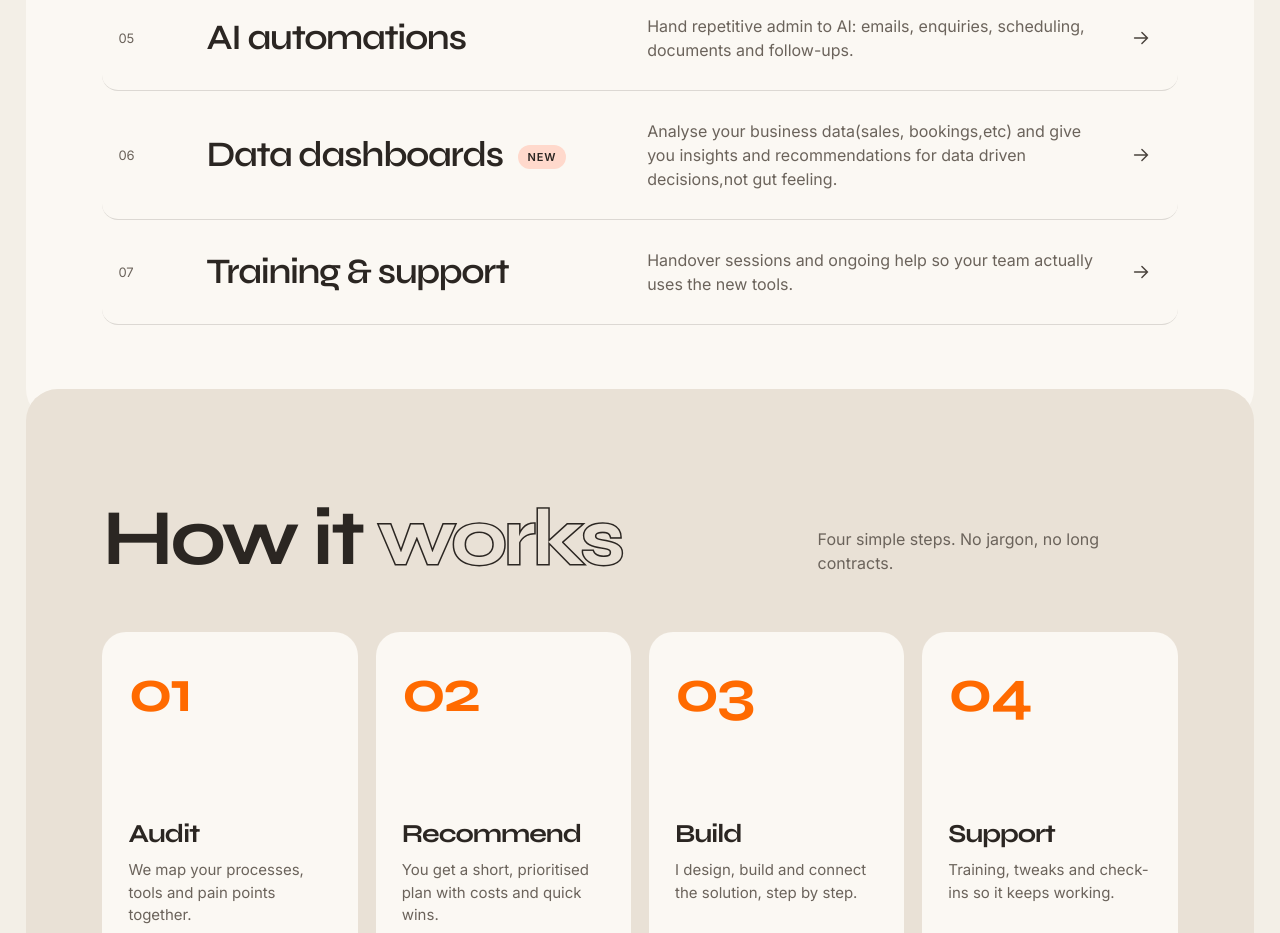
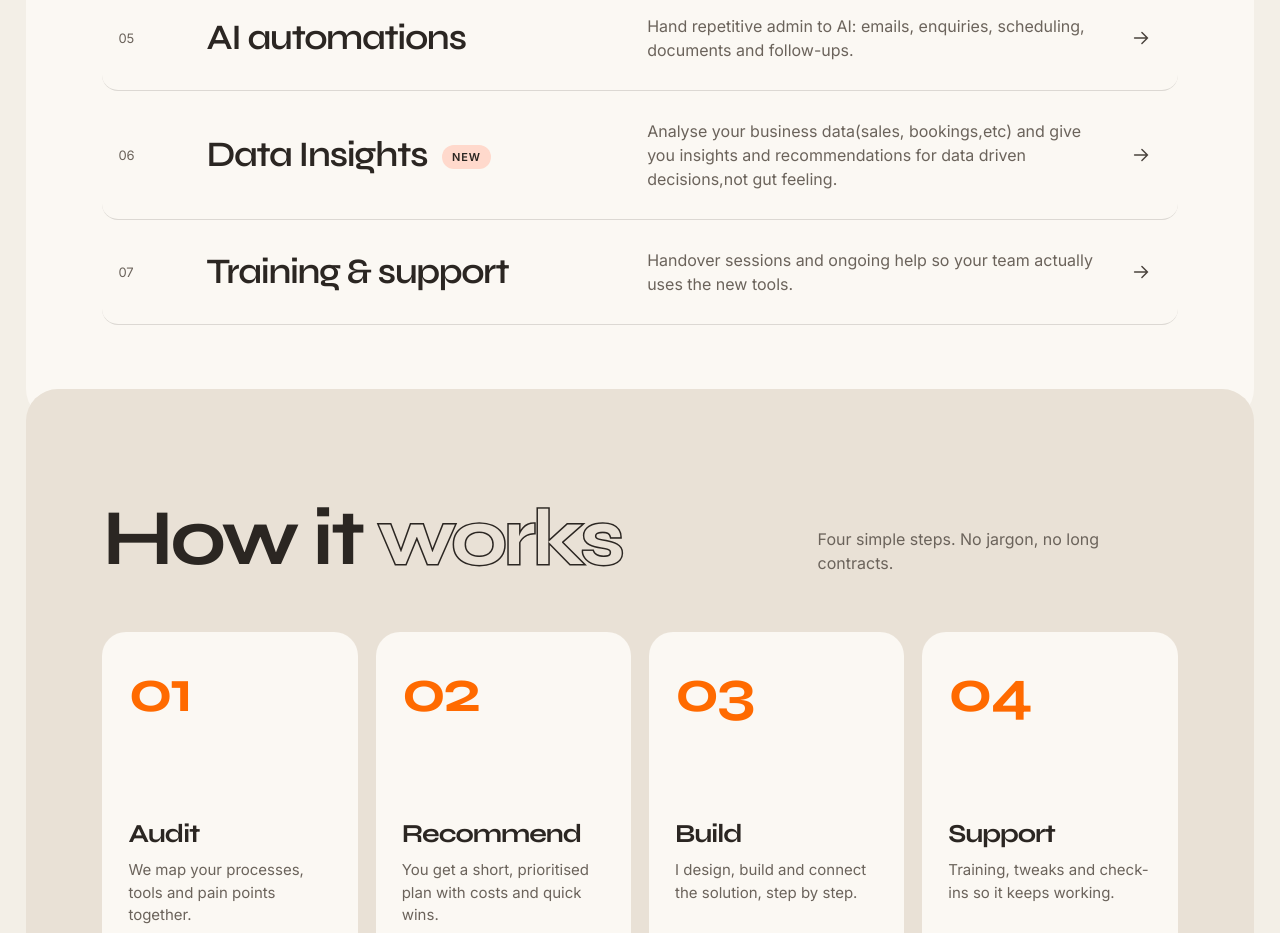
Before and after one commit to schk-lumi/luminous-consulting, a plain HTML site: page index.html in a window 1280 px wide. Shown: the part 2680-3613 px from the top of the page. Drawn offline with nearby package versions, Linux system fonts and the light colour scheme; a web font is replaced by a local one.

Commit message:
Rename 'Data dashboards' to 'Data Insights'

```diff
--- a/index.html
+++ b/index.html
@@ -246,7 +246,7 @@ h1,h2,h3,h4{font-family:var(--head);color:var(--ink);letter-spacing:-.04em}
     <div class="row"><span class="n">03</span><h3>Design</h3><p>Websites, UX and visual design that are easy to use and easy to update.</p><svg aria-hidden="true" width="22" height="22" viewBox="0 0 24 24" fill="none" stroke="currentColor" stroke-width="1.6" stroke-linecap="round"><path d="M5 12h14M13 6l6 6-6 6"/></svg></div>
     <div class="row"><span class="n">04</span><h3>Custom applications</h3><p>Booking systems, client portals and internal tools built around how you really work.</p><svg aria-hidden="true" width="22" height="22" viewBox="0 0 24 24" fill="none" stroke="currentColor" stroke-width="1.6" stroke-linecap="round"><path d="M5 12h14M13 6l6 6-6 6"/></svg></div>
     <div class="row"><span class="n">05</span><h3>AI automations</h3><p>Hand repetitive admin to AI: emails, enquiries, scheduling, documents and follow-ups.</p><svg aria-hidden="true" width="22" height="22" viewBox="0 0 24 24" fill="none" stroke="currentColor" stroke-width="1.6" stroke-linecap="round"><path d="M5 12h14M13 6l6 6-6 6"/></svg></div>
-    <div class="row"><span class="n">06</span><h3>Data dashboards <span class="tag">New</span></h3><p>Analyse your business data(sales, bookings,etc) and give you insights and recommendations for data driven decisions,not gut feeling.</p><svg aria-hidden="true" width="22" height="22" viewBox="0 0 24 24" fill="none" stroke="currentColor" stroke-width="1.6" stroke-linecap="round"><path d="M5 12h14M13 6l6 6-6 6"/></svg></div>
+    <div class="row"><span class="n">06</span><h3>Data Insights <span class="tag">New</span></h3><p>Analyse your business data(sales, bookings,etc) and give you insights and recommendations for data driven decisions,not gut feeling.</p><svg aria-hidden="true" width="22" height="22" viewBox="0 0 24 24" fill="none" stroke="currentColor" stroke-width="1.6" stroke-linecap="round"><path d="M5 12h14M13 6l6 6-6 6"/></svg></div>
     <div class="row"><span class="n">07</span><h3>Training &amp; support</h3><p>Handover sessions and ongoing help so your team actually uses the new tools.</p><svg aria-hidden="true" width="22" height="22" viewBox="0 0 24 24" fill="none" stroke="currentColor" stroke-width="1.6" stroke-linecap="round"><path d="M5 12h14M13 6l6 6-6 6"/></svg></div>
   </div>
 </section>
```
